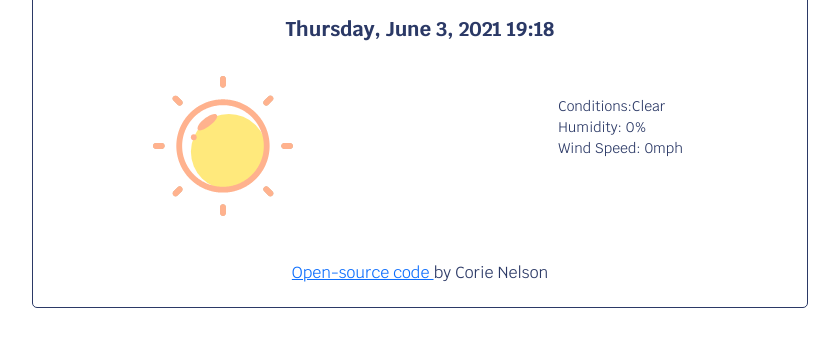
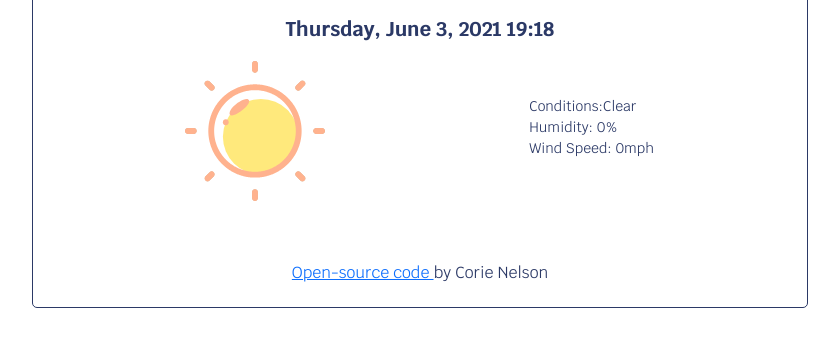
Before and after one commit to corienelson/cln-weather, a plain HTML site: page index.html in a window 1280 px wide. Shown: the part 222-568 px from the top of the page, without its empty margins (220-1059 px from the left). Drawn offline with nearby package versions, Linux system fonts and the light colour scheme.

Commit message:
adjust spacing on icon

```diff
--- a/index.html
+++ b/index.html
@@ -49,7 +49,7 @@
               src="images/a-sunny-day.svg"
               alt="sunny"
               id="icon"
-              class="icon"
+              width="140px"
             />
           </div>
 
--- a/src/style.css
+++ b/src/style.css
@@ -35,11 +35,7 @@ h3 {
   margin-bottom: 20px;
   text-align: center;
 }
-.icon {
-  width: 140px;
-  margin-left: 100px;
-  margin-top: 15px;
-}
+
 h4 {
   color: #3054c9;
   font-weight: 900;
@@ -85,10 +81,14 @@ form {
 }
 
 .row {
-  margin-bottom: 0px;
+  margin-bottom: 10px;
   padding-bottom: 10px;
   max-height: 120px;
+  max-width: 700px;
+  margin-left: 75px;
+  margin-right: 75px;
 }
+
 .container {
   width: 800px;
   height: 600px;
@@ -100,9 +100,12 @@ form {
 }
 
 .units {
-  color: black;
+  color: #3054c9;
   font-weight: 600;
   font-size: 20px;
   position: relative;
   top: -50px;
 }
+#icon {
+  margin-left: 45px;
+}
```
